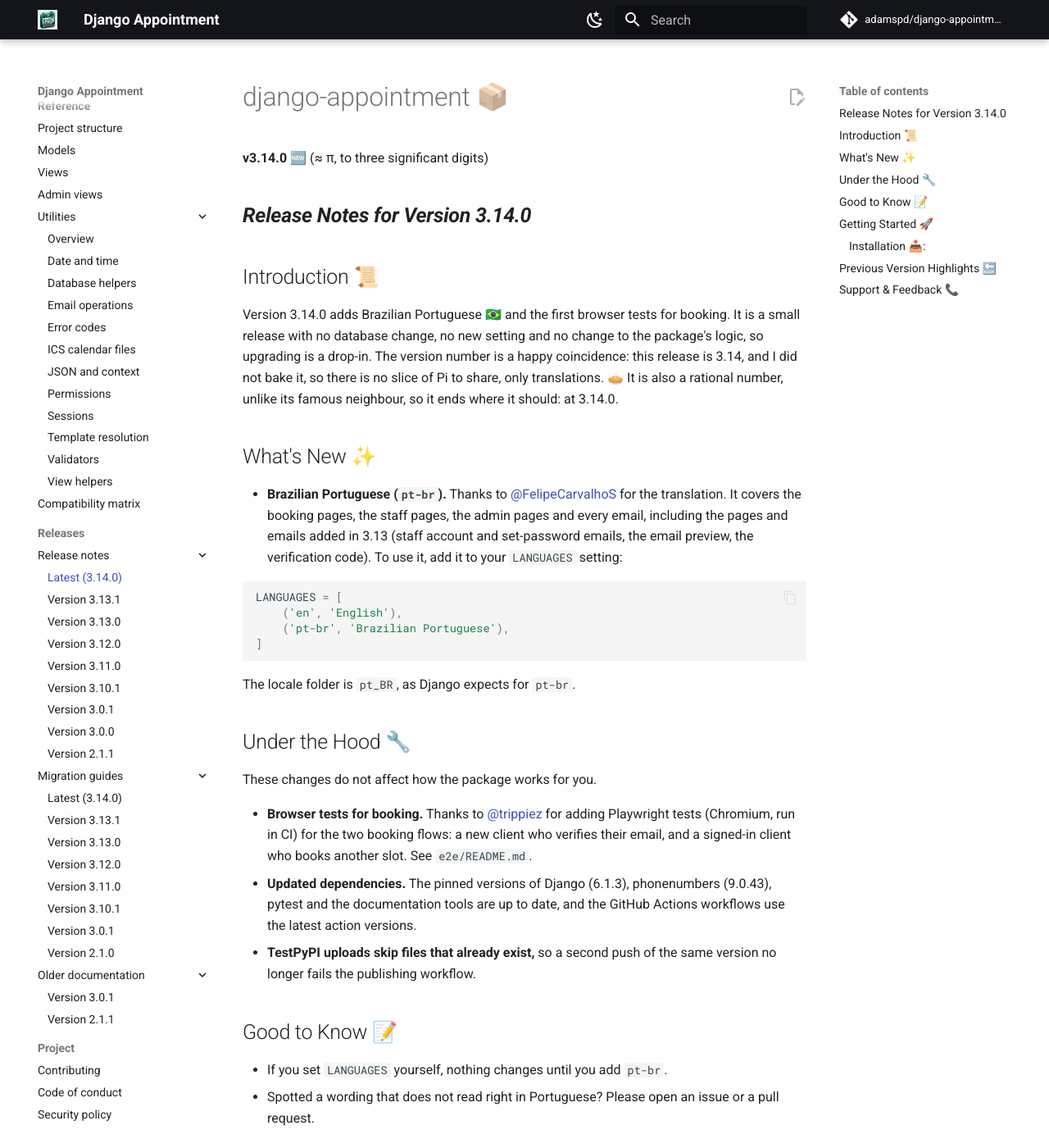
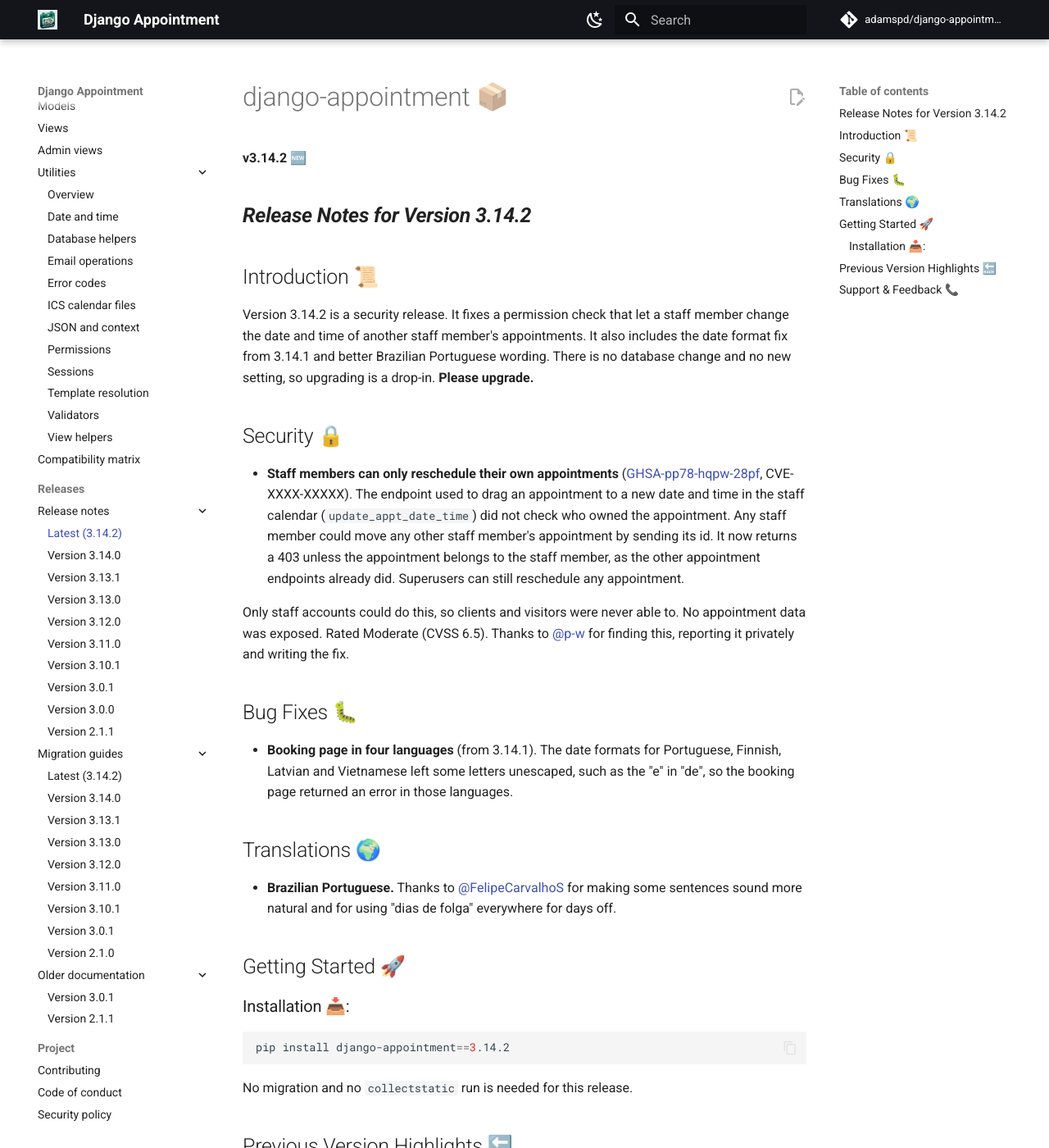
Before and after one commit to adamspd/django-appointment, an MkDocs documentation site: the page built from docs/release_notes/latest.md, in a window 1280 px wide and 1400 px high. Shown: the whole window at 82% size. Built offline with MkDocs 1.6.1 and Material for MkDocs 9.7.7, drawn with Linux system fonts in a browser that asks for light colours; comment, search, counter and statistics services are not loaded; some of the changed text lies outside the part shown.

Commit message:
Release 3.14.2 (#579)
Fix staff appointment reschedule permission check.

````diff
--- a/appointment/__init__.py
+++ b/appointment/__init__.py
@@ -6,5 +6,5 @@ __package_name__ = "django-appointment"
 __url__ = "https://github.com/adamspd/django-appointment"
 __package_website__ = "https://django-appt.adamspierredavid.com/"
 __package_doc_url__ = "https://django-appt-doc.adamspierredavid.com/"
-__version__ = "3.14.1"
+__version__ = "3.14.2"
 __test_version__ = False
--- a/docs/release_notes/latest.md
+++ b/docs/release_notes/latest.md
@@ -1,67 +1,56 @@
 # django-appointment 📦
 
-**v3.14.0 🆕** (≈ π, to three significant digits)
+**v3.14.2 🆕**
 
-## ___Release Notes for Version 3.14.0___
+## ___Release Notes for Version 3.14.2___
 
 ## Introduction 📜
 
-Version 3.14.0 adds Brazilian Portuguese 🇧🇷 and the first browser tests for booking. It is a small release with no
-database change, no new setting and no change to the package's logic, so upgrading is a drop-in. The version number is
-a happy coincidence: this release is 3.14, and I did not bake it, so there is no slice of Pi to share, only
-translations. 🥧 It is also a rational number, unlike its famous neighbour, so it ends where it should: at 3.14.0.
+Version 3.14.2 is a security release. It fixes a permission check that let a staff member change the date and time of
+another staff member's appointments. It also includes the date format fix from 3.14.1 and better Brazilian Portuguese
+wording. There is no database change and no new setting, so upgrading is a drop-in. **Please upgrade.**
 
-## What's New ✨
+## Security 🔒
 
-- **Brazilian Portuguese (`pt-br`).** Thanks to [@FelipeCarvalhoS](https://github.com/FelipeCarvalhoS) for the
-  translation. It covers the booking pages, the staff pages, the admin pages and every email, including the pages and
-  emails added in 3.13 (staff account and set-password emails, the email preview, the verification code). To use it,
-  add it to your `LANGUAGES` setting:
+- **Staff members can only reschedule their own appointments**
+  ([GHSA-pp78-hqpw-28pf](https://github.com/adamspd/django-appointment/security/advisories/GHSA-pp78-hqpw-28pf),
+  CVE-XXXX-XXXXX). The endpoint used to drag an appointment to a new date and time in the staff calendar
+  (`update_appt_date_time`) did not check who owned the appointment. Any staff member could move any other staff
+  member's appointment by sending its id. It now returns a 403 unless the appointment belongs to the staff member, as
+  the other appointment endpoints already did. Superusers can still reschedule any appointment.
 
-  ```python
-  LANGUAGES = [
-      ('en', 'English'),
-      ('pt-br', 'Brazilian Portuguese'),
-  ]
-  ```
+  Only staff accounts could do this, so clients and visitors were never able to. No appointment data was exposed.
+  Rated Moderate (CVSS 6.5). Thanks to [@p-w](https://github.com/p-w) for finding this, reporting it privately and
+  writing the fix.
 
-  The locale folder is `pt_BR`, as Django expects for `pt-br`.
+## Bug Fixes 🐛
 
-## Under the Hood 🔧
+- **Booking page in four languages** (from 3.14.1). The date formats for Portuguese, Finnish, Latvian and Vietnamese
+  left some letters unescaped, such as the "e" in "de", so the booking page returned an error in those languages.
 
-These changes do not affect how the package works for you.
+## Translations 🌍
 
-- **Browser tests for booking.** Thanks to [@trippiez](https://github.com/trippiez) for adding Playwright tests
-  (Chromium, run in CI) for the two booking flows: a new client who verifies their email, and a signed-in client who
-  books another slot. See `e2e/README.md`.
-- **Updated dependencies.** The pinned versions of Django (6.1.3), phonenumbers (9.0.43), pytest and the documentation
-  tools are up to date, and the GitHub Actions workflows use the latest action versions.
-- **TestPyPI uploads skip files that already exist,** so a second push of the same version no longer fails the
-  publishing workflow.
-
-## Good to Know 📝
-
-- If you set `LANGUAGES` yourself, nothing changes until you add `pt-br`.
-- Spotted a wording that does not read right in Portuguese? Please open an issue or a pull request.
+- **Brazilian Portuguese.** Thanks to [@FelipeCarvalhoS](https://github.com/FelipeCarvalhoS) for making some sentences
+  sound more natural and for using "dias de folga" everywhere for days off.
 
 ## Getting Started 🚀
 
 ### Installation 📥:
 
 ```bash
-pip install django-appointment==3.14.0
+pip install django-appointment==3.14.2
 ```
 
-No migration and no `collectstatic` run is needed for this release. The database keeps its shape: circumference and
-diameter are unchanged. ⭕
+No migration and no `collectstatic` run is needed for this release.
 
 ## Previous Version Highlights 🔙
 
+- [Release notes for version 3.14.0](v3_14_0.md)
 - [Release notes for version 3.13.1](v3_13_1.md)
-- [Release notes for version 3.13.0](v3_13_0.md)
 
 ## Support & Feedback 📞
 
 Feedback is welcome. For support, documentation, and further details, please refer to the
 [documentation site](https://django-appt-doc.adamspierredavid.com/) or open an issue on
-[GitHub](https://github.com/adamspd/django-appointment/issues).
+[GitHub](https://github.com/adamspd/django-appointment/issues). To report a security issue, please follow the
+[security policy](https://github.com/adamspd/django-appointment/security/policy) instead of opening a public issue.
--- a/mkdocs.yml
+++ b/mkdocs.yml
@@ -109,7 +109,8 @@ nav:
       - Compatibility matrix: compatibility.md
   - Releases:
       - Release notes:
-          - Latest (3.14.0): release_notes/latest.md
+          - Latest (3.14.2): release_notes/latest.md
+          - Version 3.14.0: release_notes/v3_14_0.md
           - Version 3.13.1: release_notes/v3_13_1.md
           - Version 3.13.0: release_notes/v3_13_0.md
           - Version 3.12.0: release_notes/v3_12_0.md
@@ -119,7 +120,8 @@ nav:
           - Version 3.0.0: release_notes/v3_0_0.md
           - Version 2.1.1: release_notes/v2_1_1.md
       - Migration guides:
-          - Latest (3.14.0): migration_guides/latest.md
+          - Latest (3.14.2): migration_guides/latest.md
+          - Version 3.14.0: migration_guides/v3_14_0.md
           - Version 3.13.1: migration_guides/v3_13_1.md
           - Version 3.13.0: migration_guides/v3_13_0.md
           - Version 3.12.0: migration_guides/v3_12_0.md
````
Also changed, not shown: docs/migration_guides/latest.md (+12 -13 lines), docs/migration_guides/v3_14_0.md (added, +31 -0 lines), docs/release_notes/v3_14_0.md (added, +67 -0 lines).
